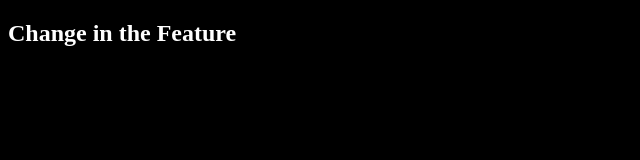
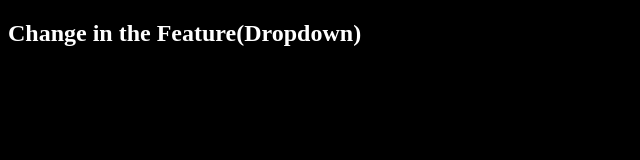
Before and after one commit to toufik101/Git-Learning, a plain HTML site: page Index.html in a window 1280 px wide. Shown: the whole page, without its empty margins (0-640 px from the left). Drawn offline with Linux system fonts and the light colour scheme.

```diff
--- a/Index.html
+++ b/Index.html
@@ -7,6 +7,6 @@
     <link rel="stylesheet" href="./style.css">
 </head>
 <body>
-    <h2>Change in the Feature</h2>
+    <h2>Change in the Feature(Dropdown)</h2>
 </body>
 </html>
```
